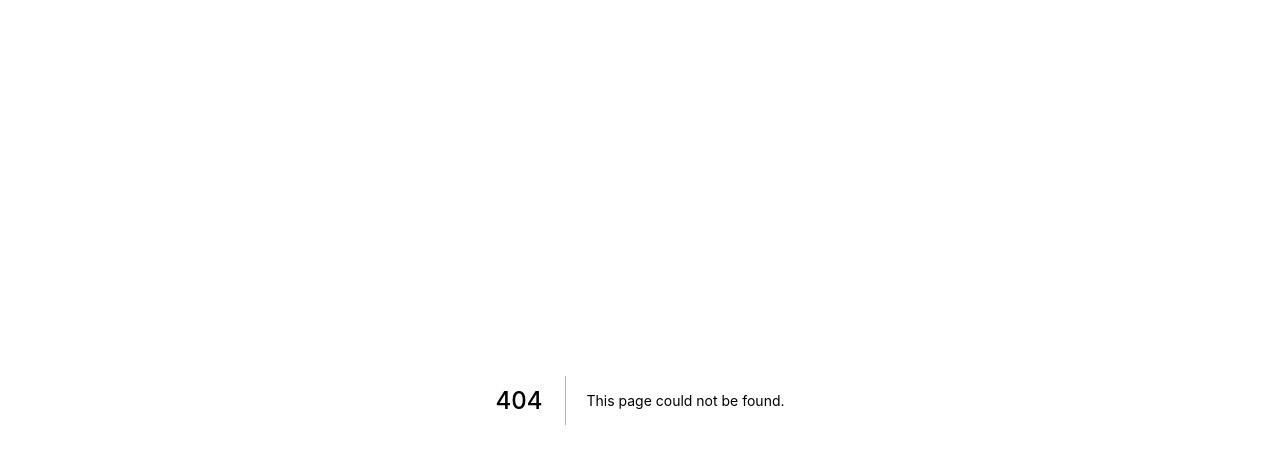
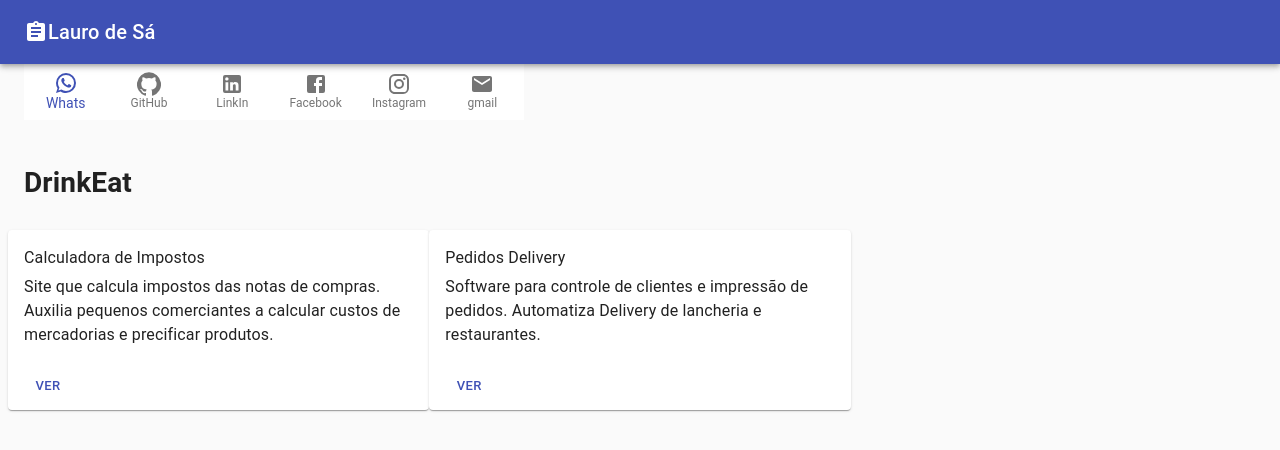
Before and after one commit to laurods/it-app, a Next.js app: page /drinkeat in a window 1280 px wide. Before the commit this address had no page. Shown: the top 450 px of the page. Built offline with nearby package versions, Linux system fonts and the light colour scheme.

Commit message:
drinkeat 0602a

```diff
--- /dev/null
+++ b/pages/drinkeat/index.js
@@ -0,0 +1,36 @@
+import React from "react";
+import CssBaseline from "@material-ui/core/CssBaseline";
+import Container from "@material-ui/core/Container";
+import Grid from '@material-ui/core/Grid';
+import TopBar from '../../components/TopBar'
+import Contact from '../../components/Contact'
+import CardProjects from '../../components/CardProjects';
+function Index() {
+  return (
+    <div>
+     <CssBaseline />
+     <TopBar />
+
+      <main>
+        <Container>
+        <Grid container spacing={3}>
+        <Grid item xs={8}>
+         <Contact />
+        </Grid>
+        <Grid item xs={12}>
+        <h1>DrinkEat</h1>
+        </Grid>
+        <Grid item xs={12}>
+         <CardProjects />
+        </Grid>
+
+
+
+        </Grid>
+        </Container>
+      </main>
+    </div>
+  );
+}
+
+export default Index;
```
